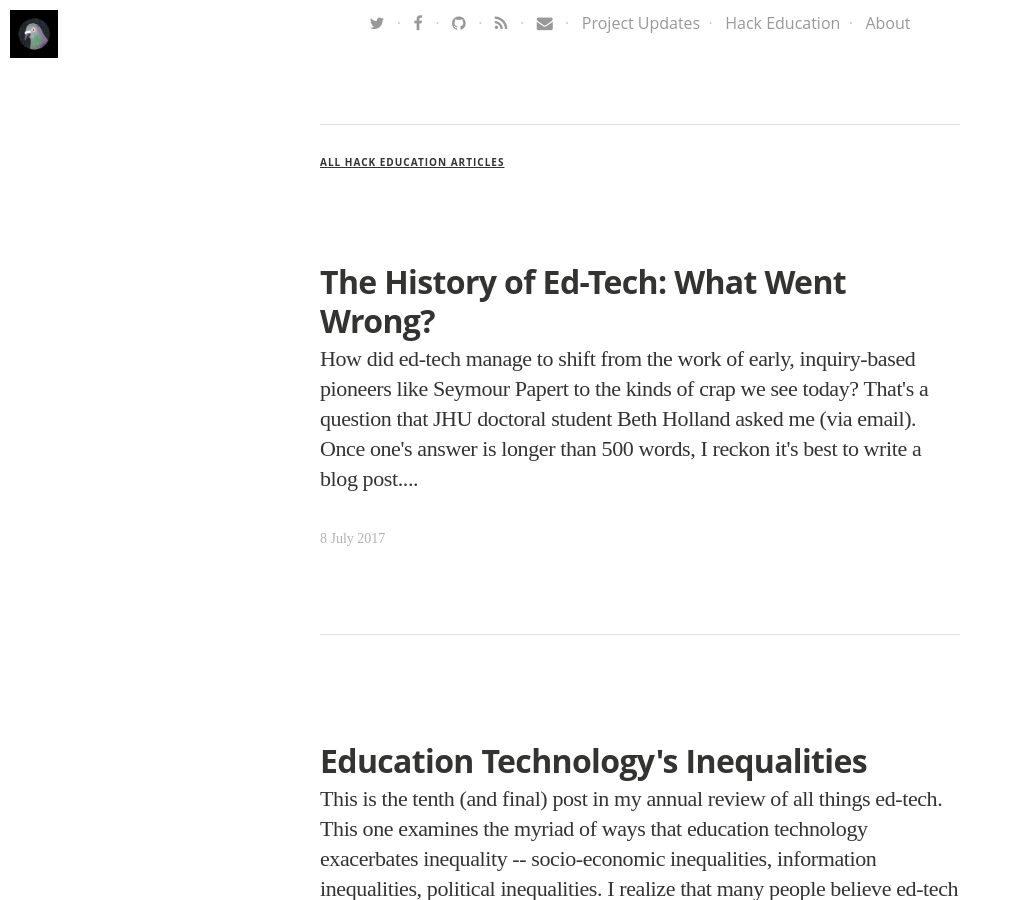
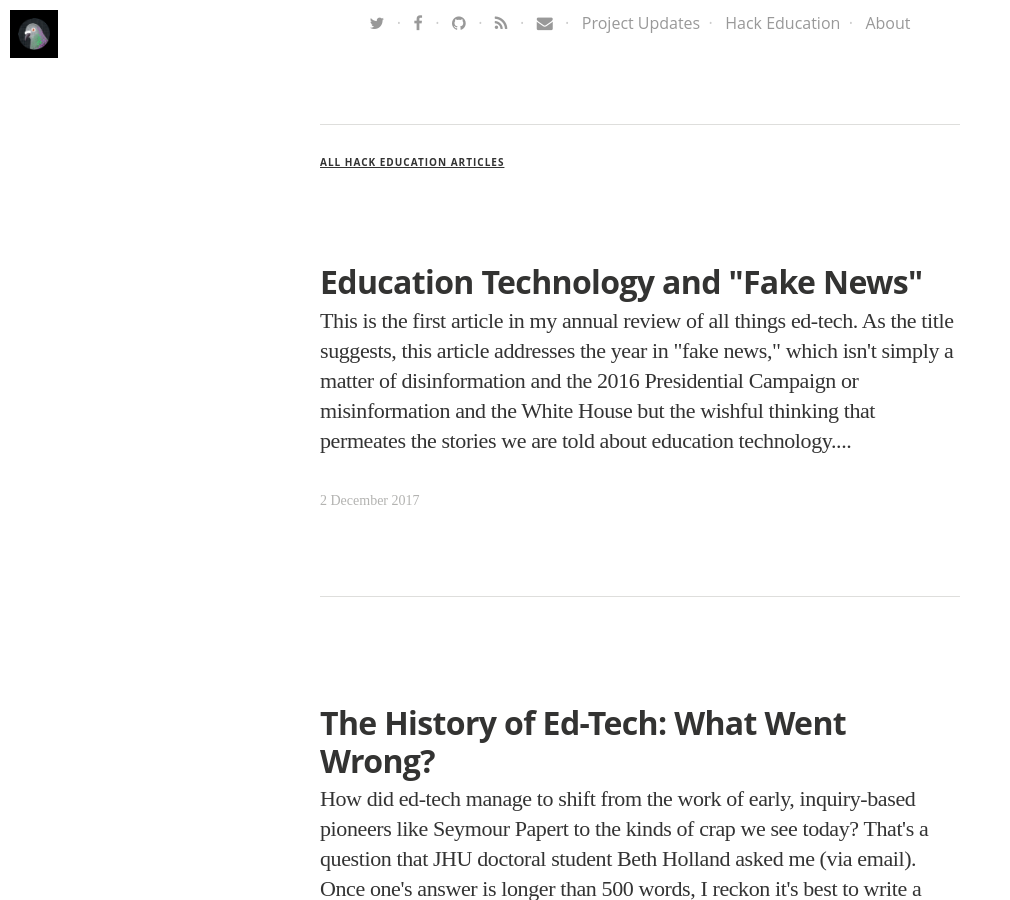
Before and after one commit to HackEducation/Writing, a Jekyll site: the page built from index.html, in a window 1280 px wide and 900 px high, scrolled down 677 px. Shown: the whole window, without its empty margins (0-1010 px from the left). Built offline with Jekyll 4.4.1, drawn with Linux system fonts in a browser that asks for light colours; nearby versions of some CDN libraries; some web fonts are replaced; some of the changed text lies outside the part shown.

Commit message:
new article

```diff
--- a/index.html
+++ b/index.html
@@ -6,6 +6,27 @@ layout: default
 
 <h5 class="index-headline featured"><span><a href="http://hackeducation.com/archives">All Hack Education Articles</a></span></h5>
 
+
+    <div class="container featured">
+
+        <article class="post" itemscope itemtype="http://schema.org/BlogPosting" role="article">
+          <div class="article-item">
+            <header class="post-header">
+              <h2 class="post-title" itemprop="name"><a href="http://hackeducation.com/2017/12/02/top-ed-tech-trends-fake-news" itemprop="url">Education Technology and "Fake News"</a></h2>
+            </header>
+            <section class="post-excerpt" itemprop="description">
+              <p>This is the first article in my annual review of all things ed-tech. As the title suggests, this article addresses the year in "fake news," which isn't simply a matter of disinformation and the 2016 Presidential Campaign or misinformation and the White House but the wishful thinking that permeates the stories we are told about education technology....</p>
+            </section>
+            <div class="post-meta">
+              <time datetime="2 December 2017">2 December 2017</time>
+  <!--            <span class="post-tags-set">on <span class="post-tag-">, <a href="/tag/"></a></span></span>-->
+            </div>
+          <div>
+        </article>
+
+        </div>
+
+<h5 class="index-headline featured"><span></span></h5>
 
     <div class="container featured">
 
@@ -25,6 +46,7 @@ layout: default
         </article>
 
         </div>
+
 
 <h5 class="index-headline featured"><span></span></h5>
 
@@ -211,27 +233,6 @@ layout: default
             </section>
             <div class="post-meta">
               <time datetime="3 December 2016">3 December 2016</time>
-  <!--            <span class="post-tags-set">on <span class="post-tag-">, <a href="/tag/"></a></span></span>-->
-            </div>
-          <div>
-        </article>
-
-    </div>
-
-<h5 class="index-headline featured"><span></span></h5>
-
-    <div class="container featured">
-
-        <article class="post" itemscope itemtype="http://schema.org/BlogPosting" role="article">
-          <div class="article-item">
-            <header class="post-header">
-              <h2 class="post-title" itemprop="name"><a href="http://hackeducation.com/2016/12/01/top-ed-tech-trends-wishful-thinking" itemprop="url">Education Technology and the Year of Wishful Thinking</a></h2>
-            </header>
-            <section class="post-excerpt" itemprop="description">
-              <p>This is the first post in my annual review of all things ed-tech. 2016 was a horrible year. A terrible, horrible, no good very bad year. And I want to recognize that in the face of terribleness and horribleness, we turn to magical thinking. Then again, education technology has turned there for quite some time....</p>
-            </section>
-            <div class="post-meta">
-              <time datetime="1 December 2016">1 December 2016</time>
   <!--            <span class="post-tags-set">on <span class="post-tag-">, <a href="/tag/"></a></span></span>-->
             </div>
           <div>
```
